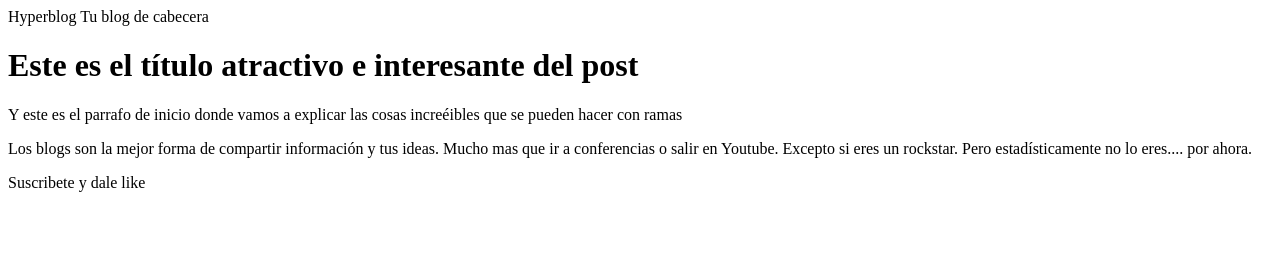
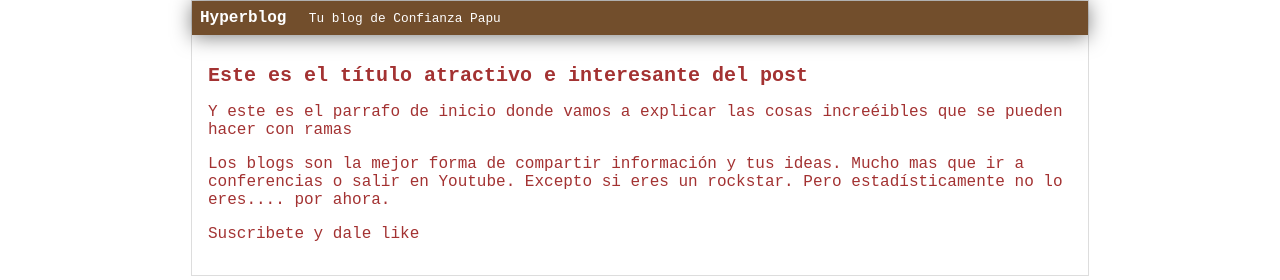
Before and after one commit to om4rdev/hyperblog, a plain HTML site: page index.html in a window 1280 px wide. Drawn offline with Linux system fonts and the light colour scheme.

Commit message:
Cambio en el index y en el css

```diff
--- a/css/style.css
+++ b/css/style.css
@@ -1,8 +1,8 @@
 body
 {
-    color: #333;
+    color: rgb(163, 50, 50);
     text-align: center;
-    font-family: Arial;
+    font-family: 'Courier New', Courier, monospace;
     font-size: 16px;
     margin: 0;
     padding: 0;
@@ -10,7 +10,7 @@ body
 
 #cabecera
 {
-    background: #33A;
+    background: rgb(114, 78, 44);
     box-shadow: 0px 2px 20px 0px rgba(0,0,0,0.5);
     color: white;
     font-weight: bold;
--- a/index.html
+++ b/index.html
@@ -1,13 +1,13 @@
 <html>
     <head>
         <title>Bienvenido a Hyperblog</title>
-        <link rel="stylesheet" href="css/estilos.css" />
+        <link rel="stylesheet" href="css/style.css" />
     </head>
     <body>
         <div id="container">
             <div id="cabecera">
                 Hyperblog
-                <span id="tagline">Tu blog de cabecera</span>
+                <span id="tagline">Tu blog de Confianza Papu</span></>
             </div>
             <div id="post">
                 <h1>Este es el título atractivo e interesante del post</h1>
```
